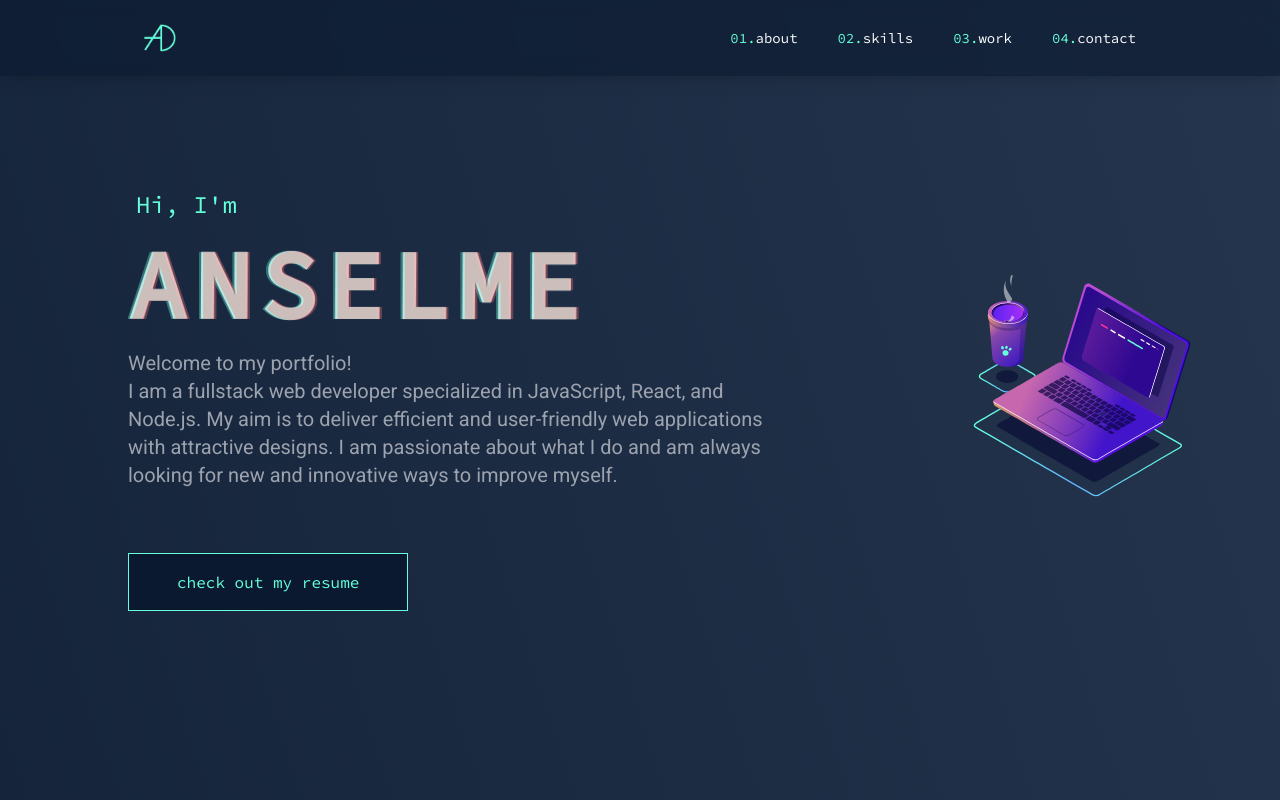
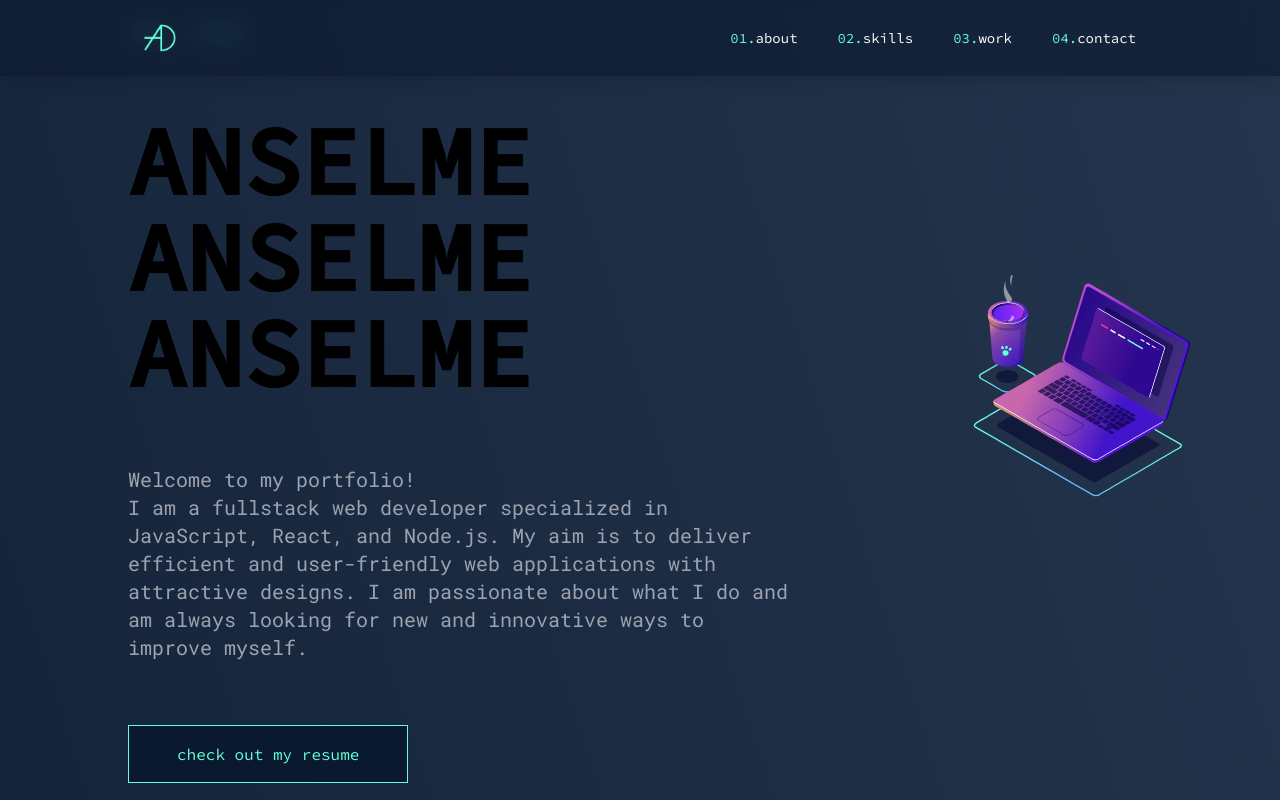
Before and after one commit to LeAnsman/Portfolio, a React (Vite) app: page / in a window 1280 px wide. Shown: the top 800 px of the page. Built offline with nearby package versions, Linux system fonts and the light colour scheme.

Commit message:
adding font + animation

```diff
--- a/index.html
+++ b/index.html
@@ -4,7 +4,7 @@
     <meta charset="UTF-8" />
     <link rel="preconnect" href="https://fonts.googleapis.com">
     <link rel="preconnect" href="https://fonts.gstatic.com" crossorigin>
-    <link href="https://fonts.googleapis.com/css2?family=Roboto:wght@400;500;700&display=swap" rel="stylesheet">
+    <link href="https://fonts.googleapis.com/css2?family=Roboto+Mono:wght@300;400;500;700&display=swap" rel="stylesheet">
     <link href="https://fonts.googleapis.com/css2?family=Source+Code+Pro:wght@400;500&display=swap" rel="stylesheet">
     <meta name="viewport" content="width=device-width, initial-scale=1.0" />
     <title>Dor Anselme</title>
--- a/src/index.css
+++ b/src/index.css
@@ -5,6 +5,17 @@
 /* Smooth scrool */
 html {
   scroll-behavior: smooth;
+}
+
+/* Hide scrollbar for Chrome, Safari and Opera */
+body::-webkit-scrollbar {
+  display: none;
+}
+
+/* Hide scrollbar for IE, Edge and Firefox */
+body {
+  -ms-overflow-style: none; /* IE and Edge */
+  scrollbar-width: none; /* Firefox */
 }
 
 /* Change Autcomplete styles  */
@@ -32,36 +43,41 @@ input:focus-visible {
   outline: none;
 }
 
+/* Button home animation */
+
 .btn__home {
   background: linear-gradient(to left, #0a192f 50%, #64ffda 50%) right;
   background-size: 200%;
   transition: 0.5s ease-out;
 }
 
-div:hover {
+.btn__home:hover {
   background-position: left;
 }
 
-h2 {
+/* Glitch effect */
+
+.glitch {
+  font-family: "Roboto mono", sans-serif;
   color: #fff;
-  letter-spacing: 8px;
+  letter-spacing: 4px;
   /*Create overlap*/
   margin: 0;
   line-height: 0;
-
   animation: glitch1 2.5s infinite;
 }
 
-h2:nth-child(2) {
+.glitch:nth-child(2) {
   color: #67f3da;
   animation: glitch2 2.5s infinite;
 }
 
-h2:nth-child(3) {
+.glitch:nth-child(3) {
   color: #f16f6f;
-  animation: glitch3 2.5s infinite;
+  animation: glitch3 3s infinite;
 }
-/*Keyframes*/
+
+/* Glitch keyframes */
 
 @keyframes glitch1 {
   0% {
@@ -227,3 +243,78 @@ h2:nth-child(3) {
     opacity: 0.25;
   }
 }
+
+.hover-underline-animation,
+.hover-underline-animation-nav {
+  display: inline-block;
+  position: relative;
+}
+
+.hover-underline-animation::after,
+.hover-underline-animation-nav::after {
+  content: "";
+  position: absolute;
+  width: 100%;
+  transform: scaleX(0);
+  height: 2px;
+  left: 0;
+  background-color: #64ffda;
+  transform-origin: bottom right;
+  transition: transform 0.25s ease-out;
+}
+
+.hover-underline-animation:hover::after,
+.hover-underline-animation-nav:hover::after {
+  transform: scaleX(1);
+  transform-origin: bottom left;
+}
+
+.hover-underline-animation::after {
+  bottom: 0;
+}
+
+.hover-underline-animation-nav::after {
+  bottom: -8px;
+}
+
+/* Shine animation */
+
+.shine figure {
+  position: relative;
+}
+.shine figure::before {
+  position: absolute;
+  top: 0;
+  left: -75%;
+  z-index: 2;
+  display: block;
+  content: "";
+  width: 50%;
+  height: 100%;
+  background: -webkit-linear-gradient(
+    left,
+    rgba(255, 255, 255, 0) 0%,
+    rgba(255, 255, 255, 0.3) 100%
+  );
+  background: linear-gradient(
+    to right,
+    rgba(255, 255, 255, 0) 0%,
+    rgba(255, 255, 255, 0.3) 100%
+  );
+  -webkit-transform: skewX(-25deg);
+  transform: skewX(-25deg);
+}
+.shine figure:hover::before {
+  -webkit-animation: shine 0.75s;
+  animation: shine 0.75s;
+}
+@-webkit-keyframes shine {
+  100% {
+    left: 125%;
+  }
+}
+@keyframes shine {
+  100% {
+    left: 125%;
+  }
+}
--- a/tailwind.config.cjs
+++ b/tailwind.config.cjs
@@ -5,7 +5,7 @@ module.exports = {
     extend: {
       fontFamily: {
         sourceCodePro: "Source Code Pro, monospace",
-        roboto: "Roboto, sans-serif",
+        roboto: "Roboto Mono, sans-serif",
       },
       colors: {
         primary: "#0a192f",
@@ -18,6 +18,7 @@ module.exports = {
         fadeLeft: "fadeFromLeft 0.35s ease-in",
         fadeIn: "fadeIn 0.35s ease-in",
         fadeOut: "fadeOut 0.35s ease-in",
+        spinSlow: "spin 10s linear infinite",
       },
       keyframes: {
         comeFromRight: {
```
